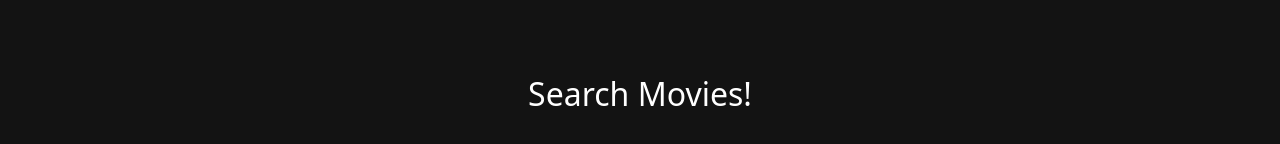
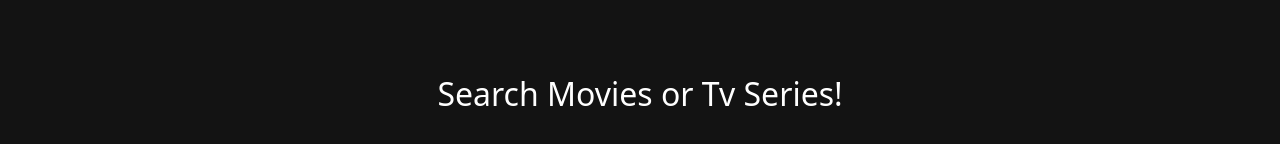
Before and after one commit to RobertoScarci/vite-boolflix, a Vue app in the folder my-vue-app/: page / in a window 1280 px wide. Shown: the part 204-348 px from the top of the page. Built offline with nearby package versions, Linux system fonts and the light colour scheme.

Commit message:
rifinitura della struttura che rappresenta le tipologie di film o serie tv

```diff
--- a/my-vue-app/src/components/ListFilm.vue
+++ b/my-vue-app/src/components/ListFilm.vue
@@ -1,6 +1,7 @@
 <script>
     import SingleFilm from '../components/SingleFilm.vue';
     import { store } from '../js/store';
+    import SingleTvSeries from './SingleTvSeries.vue';
 
     export default {
     name: "ListMedia",
@@ -10,7 +11,8 @@
         }
     },
     components: {
-        SingleFilm
+        SingleFilm,
+        SingleTvSeries
     }
     }
 </script>
@@ -19,9 +21,10 @@
     <div class="container-fluid">
         <div class="row justify-content-center" v-if="store.movieList.length > 0">
             <SingleFilm v-for="movie in store.movieList" :movie="movie"/>
+            <SingleTvSeries v-for="tv in store.tvList" :key="tv.id" :tv="tv"/>
         </div>
         <div class="row justify-content-center mt-5" v-else>
-            <span class="text-center mt-5 fs-2 text-white">Search Movies!</span>
+            <span class="text-center mt-5 fs-2 text-white">Search Movies or Tv Series!</span>
         </div>
     </div>
 </template>
```
